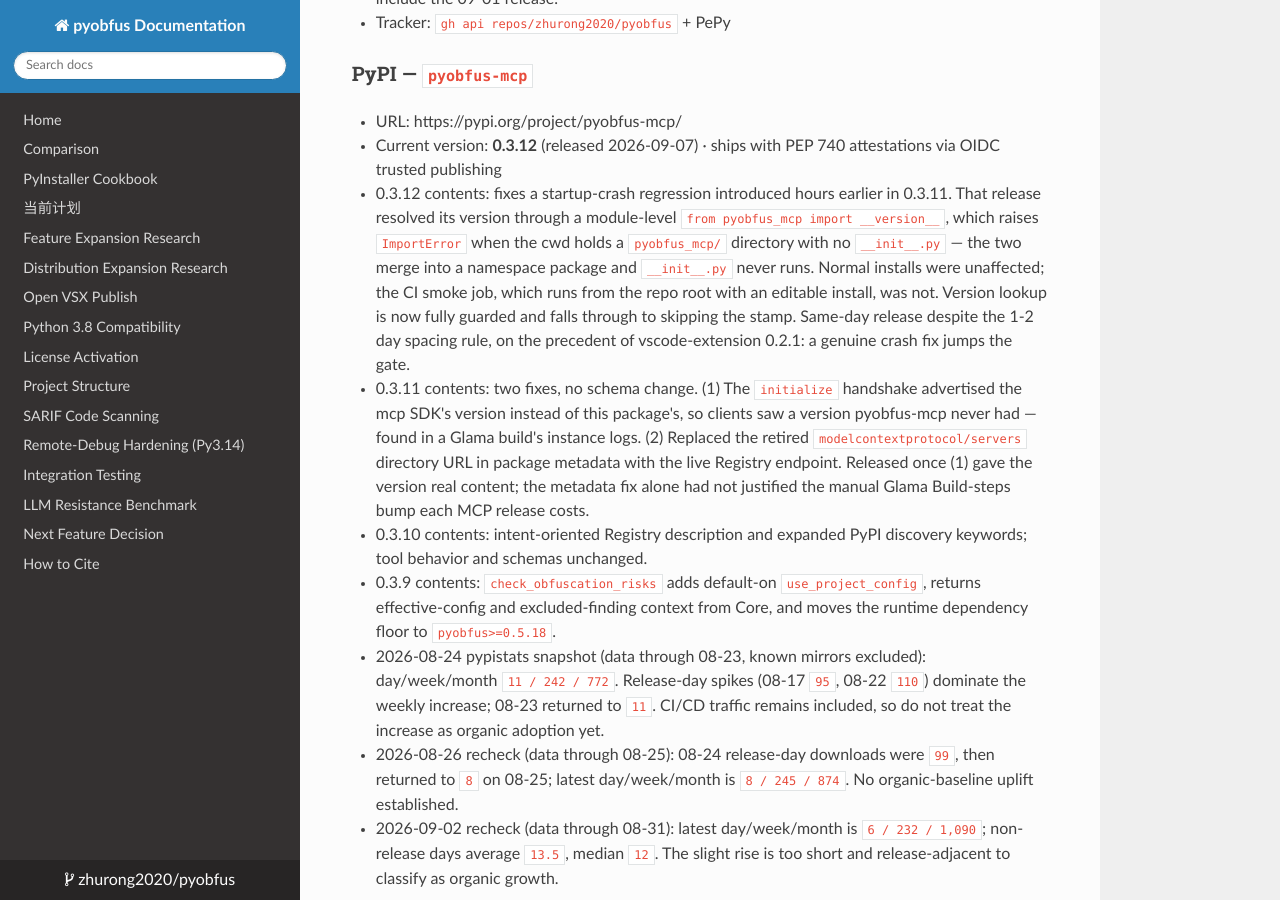
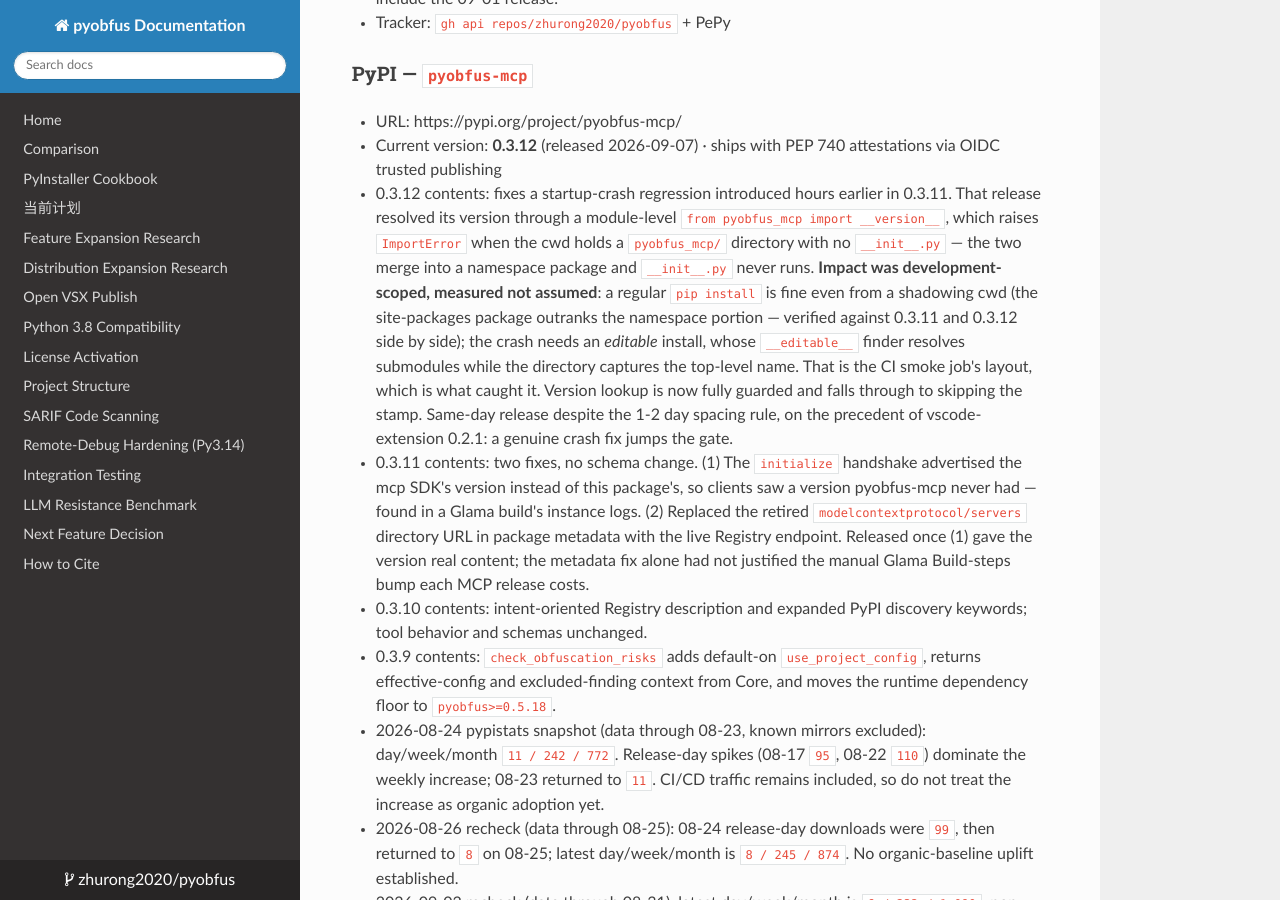
Before and after one commit to zhurong2020/pyobfus, an MkDocs documentation site: the page built from docs/DISTRIBUTION_CHANNELS.md, in a window 1280 px wide and 900 px high, scrolled down 1520 px. Built offline with MkDocs 1.6.1, drawn with Linux system fonts in a browser that asks for light colours; nearby versions of some CDN libraries.

Commit message:
docs: correct the measured impact scope of the 0.3.11 defect
The 0.3.11 regression was released as, and described as, a startup crash
sitting on PyPI. Testing both versions side by side in one environment shows
that framing overstated it.

A regular `pip install pyobfus-mcp` is unaffected even when the working
directory holds a `pyobfus_mcp/` folder: the real package in site-packages
outranks the namespace portion contributed by the directory. The crash needs an
editable install, whose `__editable__` finder resolves submodules while the
directory captures the top-level name. That is the development and CI layout,
not how anyone installs the package.

So the defect was development-scoped, and the urgency attached to 0.3.12 was
larger than the evidence supported. 0.3.12 is still the right fix and stays
released; the correction is to the claim, not the code. The GitHub release
notes now carry the measured scope instead of an unqualified upgrade
instruction, and CHANGELOG, the channel ledger and the plan all record how the
scope was determined so the next reader does not inherit the overstatement.

Co-Authored-By: Claude Opus 5 <noreply@anthropic.com>

```diff
--- a/docs/DISTRIBUTION_CHANNELS.md
+++ b/docs/DISTRIBUTION_CHANNELS.md
@@ -57,9 +57,13 @@ Glama's Build steps still need a manual bump to 0.3.11.)
   0.3.11. That release resolved its version through a module-level
   `from pyobfus_mcp import __version__`, which raises `ImportError` when the cwd
   holds a `pyobfus_mcp/` directory with no `__init__.py` — the two merge into a
-  namespace package and `__init__.py` never runs. Normal installs were
-  unaffected; the CI smoke job, which runs from the repo root with an editable
-  install, was not. Version lookup is now fully guarded and falls through to
+  namespace package and `__init__.py` never runs. **Impact was
+  development-scoped, measured not assumed**: a regular `pip install` is fine
+  even from a shadowing cwd (the site-packages package outranks the namespace
+  portion — verified against 0.3.11 and 0.3.12 side by side); the crash needs
+  an *editable* install, whose `__editable__` finder resolves submodules while
+  the directory captures the top-level name. That is the CI smoke job's layout,
+  which is what caught it. Version lookup is now fully guarded and falls through to
   skipping the stamp. Same-day release despite the 1-2 day spacing rule, on the
   precedent of vscode-extension 0.2.1: a genuine crash fix jumps the gate.
 - 0.3.11 contents: two fixes, no schema change. (1) The `initialize` handshake
```
Also changed, not shown: docs/CURRENT_PLAN_ZH.md (+7 -2 lines), pyobfus_mcp/CHANGELOG.md (+7 -0 lines).
